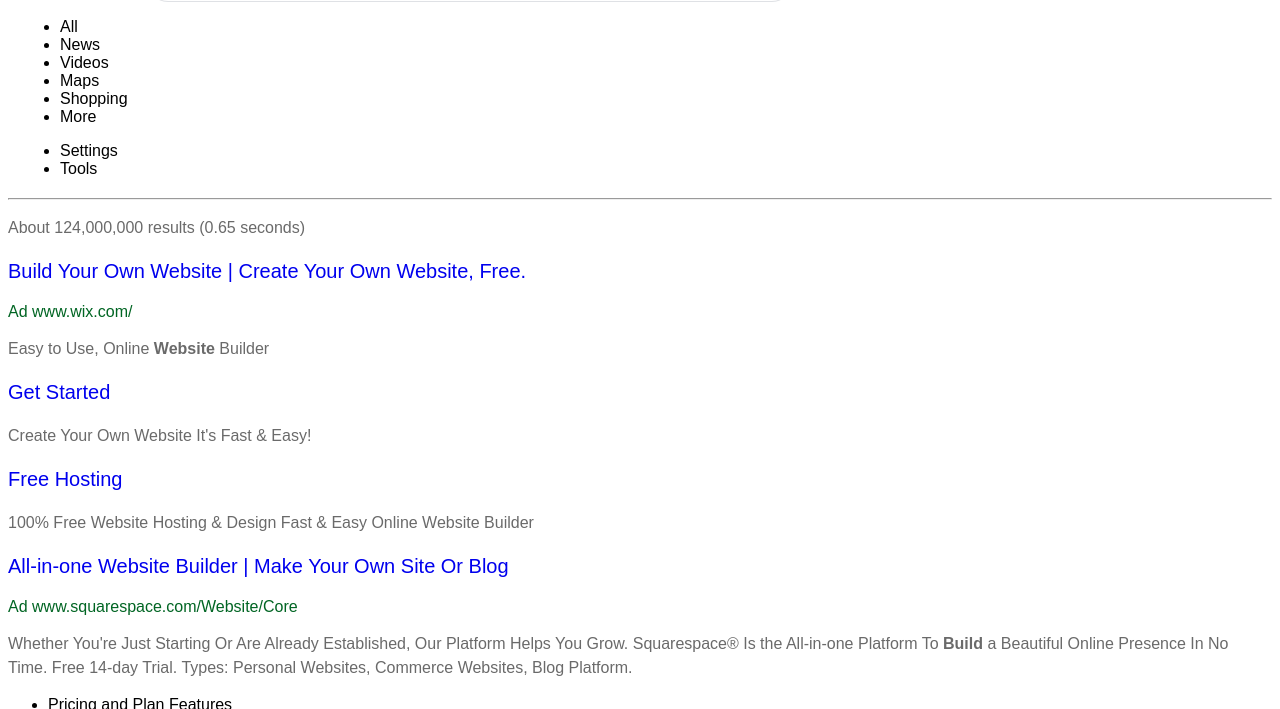
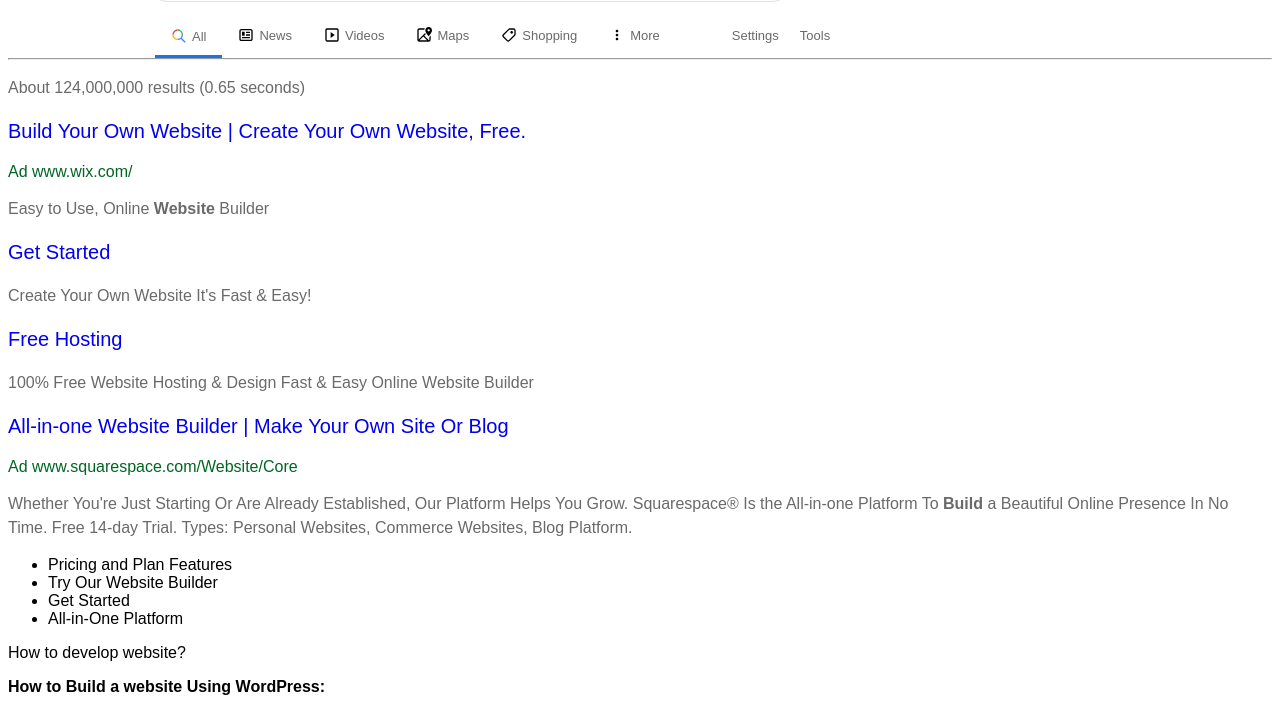
Before and after one commit to elleon003/google-homepage, a plain HTML site: page index.html in a window 1280 px wide. Shown: the part 60-769 px from the top of the page. Drawn offline with Linux system fonts and the light colour scheme.

Commit message:
Complete header

```diff
--- a/index.html
+++ b/index.html
@@ -16,31 +16,44 @@
       <a href="#"><img src="img/googlelogo.png" id="logo" alt="Google" height="30" width="92"/></a>
       <form>
         <input type="text" id="search" placeholder="build this webpage">
-        <!-- TODO: add microphone and search images into search field -->
       </form>
 
       <img src="img/dots-menu.png" height="16" width="16" id="dots-menu">
       <button type="button">Sign In</button>
     </div>
     <nav>
-      <ul class="header-menu">
-        <!-- TODO: add icons to menu items -->
-        <li>All</li>
-        <li>News</li>
-        <li>Videos</li>
-        <li>Maps</li>
-        <li>Shopping</li>
-        <li>More</li>
-      </ul>
-      <ul class="settings-menu">
-        <li>Settings</li>
-        <li>Tools</li>
-      </ul>
+      <div class="header-menu">
+        <div id="all-link">
+          <a href="#"><span class="menu-icons">
+            <img src="img/search.svg" />
+          </span>All</a>
+        </div>
+        <a href="#"><span class="menu-icons">
+          <img src="img/news.svg" />
+        </span>News</a>
+        <a href="#"><span class="menu-icons">
+          <img src="img/video.svg"/>
+        </span>Videos</a>
+        <a href="#"><span class="menu-icons">
+          <img src="img/map.svg"/>
+        </span>Maps</a>
+        <a href="#"><span class="menu-icons">
+          <img src="img/shopping.svg"/>
+        </span>Shopping</a>
+        <a href="#"><span class="menu-icons">
+          <img src="img/three-dots-menu.svg"/>
+        </span>More</a>
+      </div>
+      <div class="settings-menu">
+        <a href="#"><span class="menu-icons"></span>Settings</a>
+        <a href="#"><span class="menu-icons"></span>Tools</a>
+      </div>
     </nav>
   </header>
   <hr>
-  <p class="result-body">About 124,000,000 results (0.65 seconds)</p>
+
   <main>
+    <p class="result-body">About 124,000,000 results (0.65 seconds)</p>
     <!-- ADS SECTION -->
     <section class="ads">
       <div class="listing">
--- a/styles.css
+++ b/styles.css
@@ -29,20 +29,25 @@
   font-weight: bold;
 }
 
-.row {
+.row,
+nav {
   display: flex;
 }
 
-/* HEADER SECTION */
+hr {
+  margin-top: 0;
+  background-color: #6A6A6A;
+}
+
+/********* HEADER SECTION *********/
 
 header {
-  margin: 20px 20px 20px 12px;
+  margin: 20px 20px 0 12px;
 }
 
 #logo {
   padding-top: 8px;
 }
-
 
 #search {
   width: 640px;
@@ -63,7 +68,8 @@
   color: #3F3F2F;
   font-size: 17px;
   padding-left: 25px;
-  opacity: 1; /* Firefox */
+  opacity: 1;
+  /* Firefox */
 }
 
 :-ms-input-placeholder {
@@ -99,3 +105,49 @@
   font-size: 15px;
   margin-top: 5px;
 }
+
+.header-menu,
+.settings-menu {
+  display: flex;
+}
+
+.header-menu {
+  padding: 25px 0 0 135px;
+}
+
+.header-menu a {
+  padding: 0 16px;
+  color: #6A6A6A;
+  font-size: 13px;
+}
+
+#all-link:first-child {
+  color: #1A73E8;
+}
+
+.header-menu a:hover,
+.settings-menu a:hover {
+  color: #1A73E8;
+  cursor: pointer;
+}
+
+#all-link {
+  border-bottom: 3px solid #1A73E8;
+}
+
+.menu-icons {
+  display: inline-block;
+  width: 16px;
+  height: 16px;
+  vertical-align: text-bottom;
+  margin-right: 5px;
+}
+
+.settings-menu {
+  padding: 25px 0 15px 35px;
+}
+
+.settings-menu a {
+  color: #6A6A6A;
+  font-size: 13px;
+}
```
Also changed, not shown: img/map.svg (added), img/news.svg (added), img/search.svg (added), img/shopping.svg (added), img/three-dots-menu.svg (added), img/video.svg (added).
